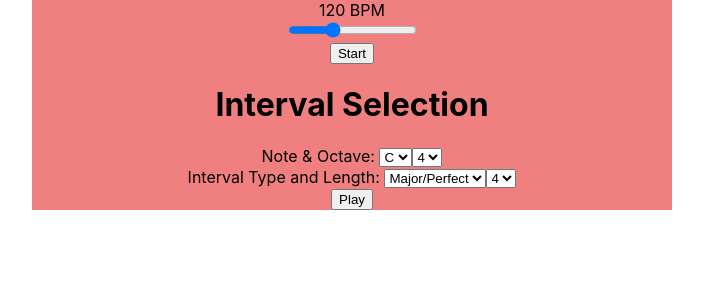
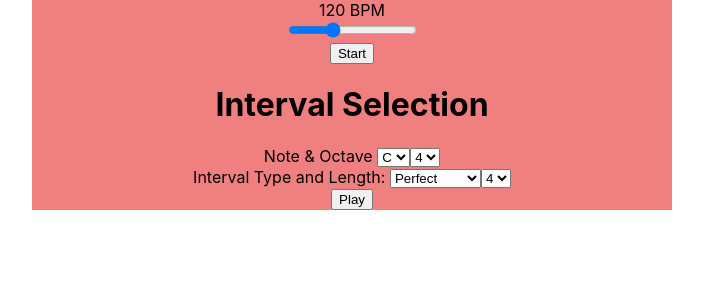
Before and after one commit to valpr/musicpractice, a React (Create React App) app: page / in a window 1280 px wide. Shown: the top 300 px of the page, without its empty margins (288-991 px from the left). Built offline with nearby package versions, Linux system fonts and the light colour scheme.

Commit message:
Finished music theory logic (certain types of intervals can only be certain lengths) and basic static representation

```diff
--- a/src/App.js
+++ b/src/App.js
@@ -23,13 +23,13 @@ function Choices(props){
   return(
     <div class="noteDiv">
         <span>{props.title} </span>
-        <select value={props.current1}class="note">
+        <select value={props.current1}>
               {props.choices1.map((value)=>{
                 return <option value={value}>{value}</option>
               })}
         </select>
 
-        <select value={props.current2}class="note">
+        <select value={props.current2}>
               {props.choices2.map((value)=>{
                 return <option value={value}>{value}</option>
               })}
@@ -39,69 +39,39 @@ function Choices(props){
 }
 
 function Intervals(props){
-  const [note, setNote] = useState("C4");
-  const [interval, setInterval] = useState("m4");
+  const [note, setNote] = useState("C");
+  const [octave, setOctave] = useState("4")
+  const [interval, setInterval] = useState("Perfect");
+  const [intervalSize, setIntervalSize] = useState(5);
   //TONEJS Intervals are set in Hz, so should convert from major, minor, augmented, diminished
 //https://www.liveabout.com/table-of-intervals-2455915
-//TODO: implement logic to filter out invalid combinations (music theory)
-//2, 3, 6, 7 have major, minor, augmented, diminished
-//4, 5, 8 have diminished, augmented, diminished
-//perhaps make sub-components?
-
+//TODO Give state to components
+  const noteSelection= ["C","D","E","F","G","A", "B"];
+  const octaveSelection = [1, 2, 3, 4, 5, 6, 7];
+  const intervalSelection = ["Major", "Minor", "Perfect", "Augmented", "Diminished"];
+  let intervalWidths = [];
+  switch(interval){
+    case "Major":
+      intervalWidths = [2,3,6,7];
+      break;
+    case "Minor":
+      intervalWidths = [2,3,6,7];
+      break;
+    case "Perfect":
+      intervalWidths = [4,5,8];
+      break;
+    case "Augmented":
+      intervalWidths = [2, 3, 4, 5, 6, 7, 8];
+      break;
+    case "Diminished":
+      intervalWidths = [2, 3, 4, 5, 6, 7, 8];
+      break;
+  }
   return (
       <div class="interval">
       <h1>Interval Selection</h1>
-        <div class="noteDiv">
-        <span>Note & Octave: </span>
-        <select value="C" class="note">
-              <option value="C">C</option>
-              <option value="D">
-                D
-              </option>
-              <option value="E">
-                E
-              </option>
-              <option value="F">F</option>
-              <option value="G">G</option>
-              <option value="A">A</option>
-              <option value="B">B</option>
-            </select>
-
-          <select value="4" class="note">
-              <option value="1">1</option>
-              <option value="2">2</option>
-              <option value="3">3</option>
-              <option value="4">4</option>
-              <option value="5">5</option>
-              <option value="6">6</option>
-              <option value="7">7</option>
-            </select>
-        </div>
-        <div class="intervalDiv">
-        <span>Interval Type and Length: </span>
-
-            <select class="type">
-              <option value="Major/Perfect">Major/Perfect</option>
-              <option value="Minor">
-                Minor
-              </option>
-              <option value="Augmented">
-                Augmented
-              </option>
-              <option value="Diminished">Diminished</option>
-
-            </select>
-          <select value="4" class="size">
-              <option value="1">1</option>
-              <option value="2">2</option>
-              <option value="3">3</option>
-              <option value="4">4</option>
-              <option value="5">5</option>
-              <option value="6">6</option>
-              <option value="7">7</option>
-              <option value="8">8</option>
-            </select>
-        </div>
+        <Choices title="Note & Octave" current1={note} current2={octave} choices1={noteSelection} choices2={octaveSelection}/>
+        <Choices title="Interval Type and Length:" current1={interval} interval2={intervalSize} choices1={intervalSelection} choices2={intervalWidths}/>
         <button> Play</button>
 
       </div>
```
